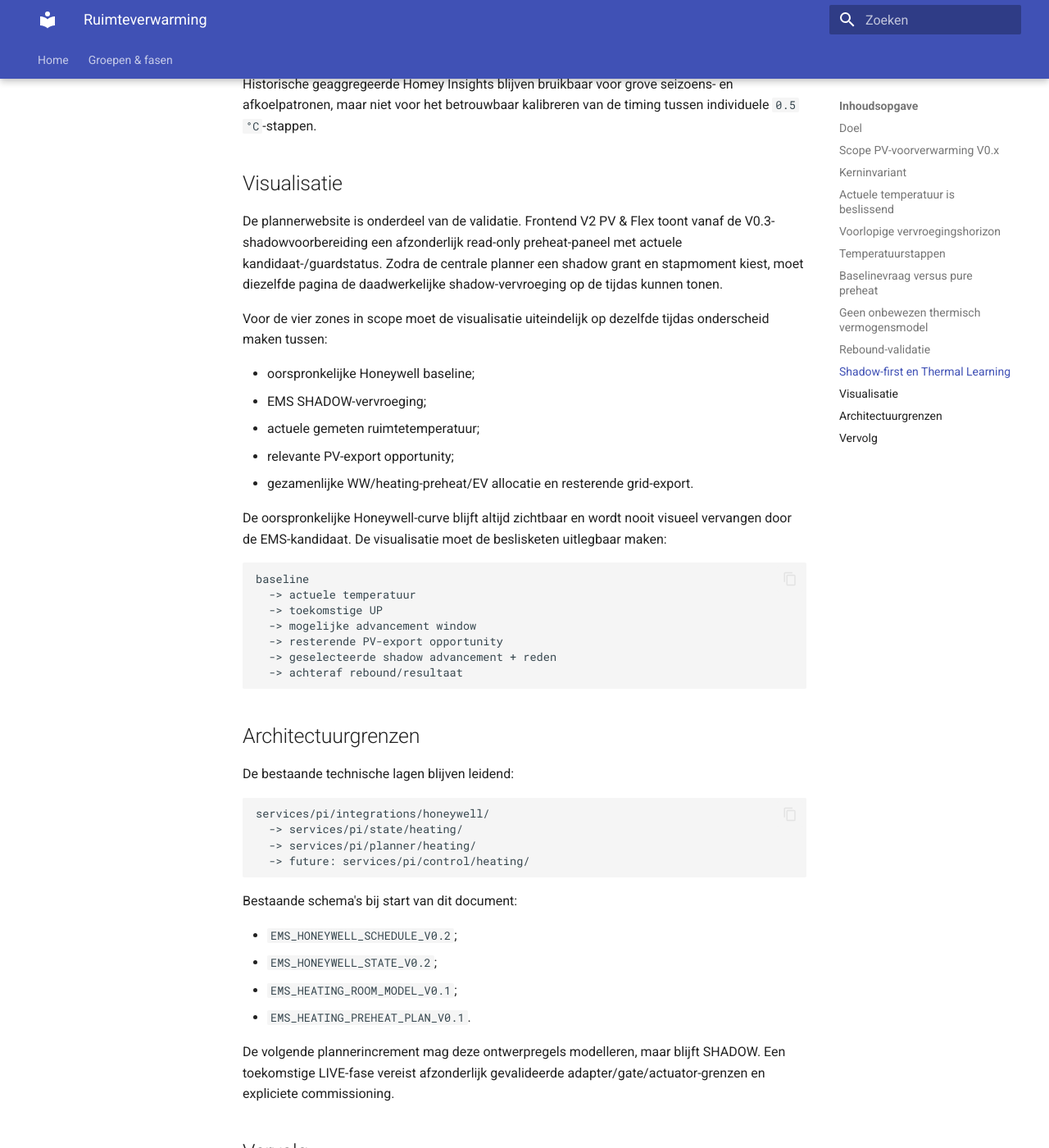
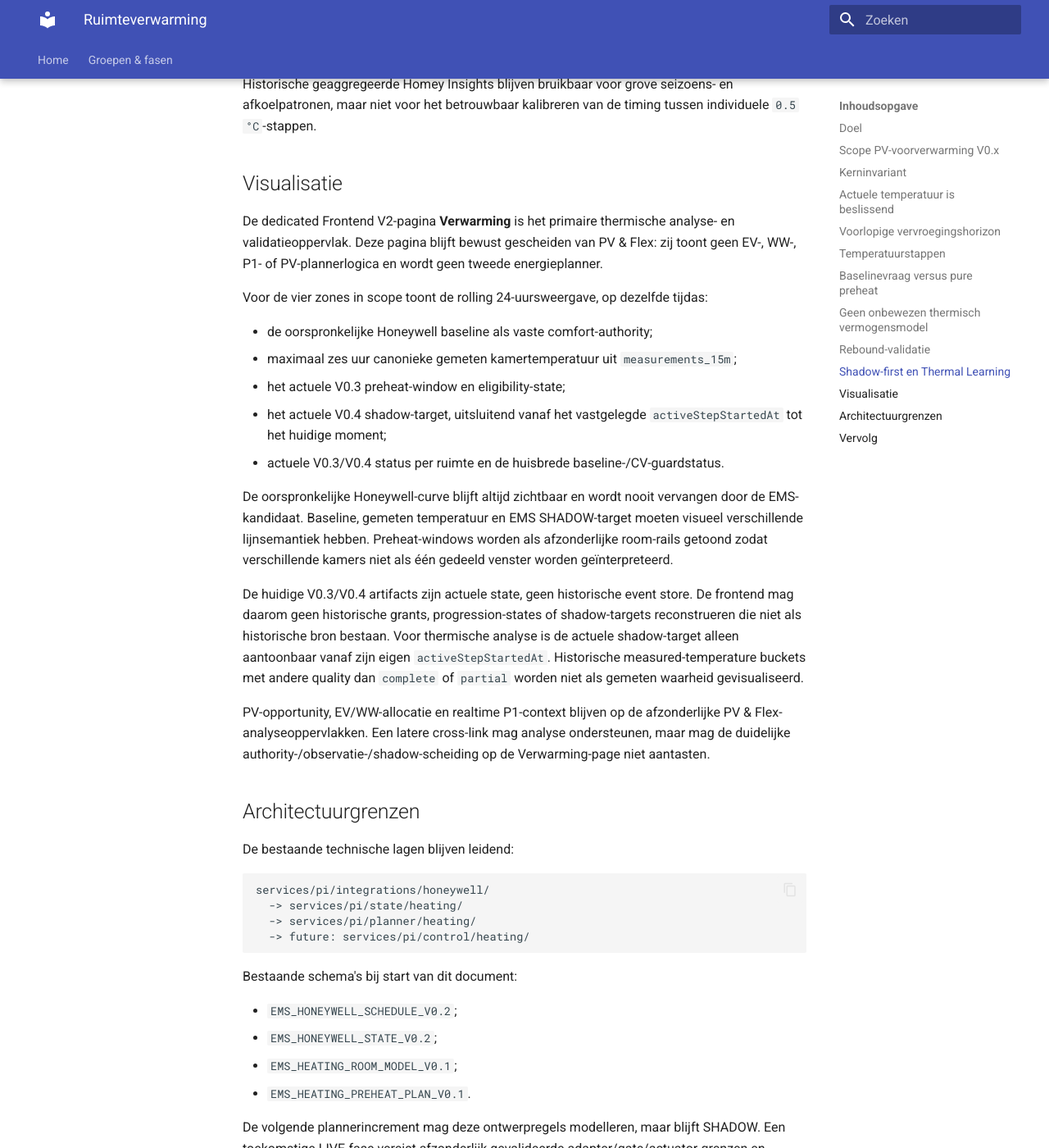
Before and after one commit to OnsKasteeltje/homey-energy-manual, an MkDocs documentation site: the page built from docs/software-architecture/components/space-heating.md, in a window 1280 px wide and 1400 px high, scrolled down 5274 px. Shown: the whole window at 82% size. Built offline with MkDocs 1.6.1 and Material for MkDocs 9.7.7, drawn with Linux system fonts in a browser that asks for light colours; some of the changed text lies outside the part shown.

Commit message:
docs(heating): define thermal visualization boundary

````diff
--- a/docs/software-architecture/components/space-heating.md
+++ b/docs/software-architecture/components/space-heating.md
@@ -151,27 +151,21 @@ Historische geaggregeerde Homey Insights blijven bruikbaar voor grove seizoens-
 
 ## Visualisatie
 
-De plannerwebsite is onderdeel van de validatie. Frontend V2 PV & Flex toont vanaf de V0.3-shadowvoorbereiding een afzonderlijk read-only preheat-paneel met actuele kandidaat-/guardstatus. Zodra de centrale planner een shadow grant en stapmoment kiest, moet diezelfde pagina de daadwerkelijke shadow-vervroeging op de tijdas kunnen tonen.
+De dedicated Frontend V2-pagina **Verwarming** is het primaire thermische analyse- en validatieoppervlak. Deze pagina blijft bewust gescheiden van PV & Flex: zij toont geen EV-, WW-, P1- of PV-plannerlogica en wordt geen tweede energieplanner.
 
-Voor de vier zones in scope moet de visualisatie uiteindelijk op dezelfde tijdas onderscheid maken tussen:
+Voor de vier zones in scope toont de rolling 24-uursweergave, op dezelfde tijdas:
 
-- oorspronkelijke Honeywell baseline;
-- EMS SHADOW-vervroeging;
-- actuele gemeten ruimtetemperatuur;
-- relevante PV-export opportunity;
-- gezamenlijke WW/heating-preheat/EV allocatie en resterende grid-export.
+- de oorspronkelijke Honeywell baseline als vaste comfort-authority;
+- maximaal zes uur canonieke gemeten kamertemperatuur uit `measurements_15m`;
+- het actuele V0.3 preheat-window en eligibility-state;
+- het actuele V0.4 shadow-target, uitsluitend vanaf het vastgelegde `activeStepStartedAt` tot het huidige moment;
+- actuele V0.3/V0.4 status per ruimte en de huisbrede baseline-/CV-guardstatus.
 
-De oorspronkelijke Honeywell-curve blijft altijd zichtbaar en wordt nooit visueel vervangen door de EMS-kandidaat. De visualisatie moet de beslisketen uitlegbaar maken:
+De oorspronkelijke Honeywell-curve blijft altijd zichtbaar en wordt nooit vervangen door de EMS-kandidaat. Baseline, gemeten temperatuur en EMS SHADOW-target moeten visueel verschillende lijnsemantiek hebben. Preheat-windows worden als afzonderlijke room-rails getoond zodat verschillende kamers niet als één gedeeld venster worden geïnterpreteerd.
 
-```text
-baseline
-  -> actuele temperatuur
-  -> toekomstige UP
-  -> mogelijke advancement window
-  -> resterende PV-export opportunity
-  -> geselecteerde shadow advancement + reden
-  -> achteraf rebound/resultaat
-```
+De huidige V0.3/V0.4 artifacts zijn actuele state, geen historische event store. De frontend mag daarom geen historische grants, progression-states of shadow-targets reconstrueren die niet als historische bron bestaan. Voor thermische analyse is de actuele shadow-target alleen aantoonbaar vanaf zijn eigen `activeStepStartedAt`. Historische measured-temperature buckets met andere quality dan `complete` of `partial` worden niet als gemeten waarheid gevisualiseerd.
+
+PV-opportunity, EV/WW-allocatie en realtime P1-context blijven op de afzonderlijke PV & Flex-analyseoppervlakken. Een latere cross-link mag analyse ondersteunen, maar mag de duidelijke authority-/observatie-/shadow-scheiding op de Verwarming-page niet aantasten.
 
 ## Architectuurgrenzen
 
@@ -202,6 +196,6 @@ De volgende plannerincrement mag deze ontwerpregels modelleren, maar blijft SHAD
 5. Een volgende EMS-stap pas toelaten nadat de huidige preheat-target werkelijk is bereikt; bij gekoppelde ruimtes geldt dit voor alle geselecteerde ruimtes.
 6. De voorbereide V0.3 CV-guard met Quatt `cvActive` live in shadow valideren en `CV_ASSIST_DURING_PURE_PREHEAT` als blokkerend/leerbaar event behouden zonder normale baseline-CV-vraag te bestraffen.
 7. Woonkamer + Eetkamer als expliciete opportunitygroep ondersteunen zonder hun afzonderlijke meet-/targetstatus te verliezen.
-8. PV Flex-observability gebruiken voor kandidaat/window/guardvalidatie en daarna uitbreiden met de door de centrale planner geselecteerde shadow advancement.
+8. De dedicated Verwarming-page gebruiken voor baseline/temperatuur/window/shadow-validatie; PV & Flex blijft apart voor cross-domain opportunity/allocatie.
 9. Vanaf hervatting van de stookperiode fijnmazige thermal-learning data archiveren.
 10. Met die data 3-uursgrens, stapgedrag, CV-assist en rebound empirisch valideren voordat fysieke Honeywell-control wordt overwogen.
````
